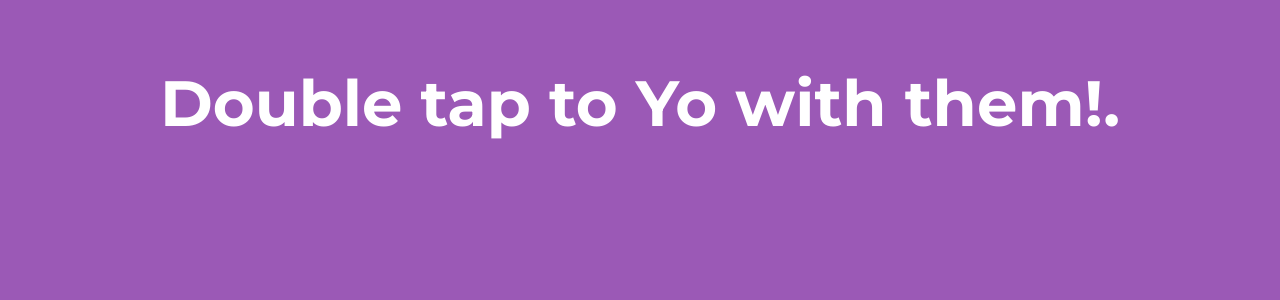
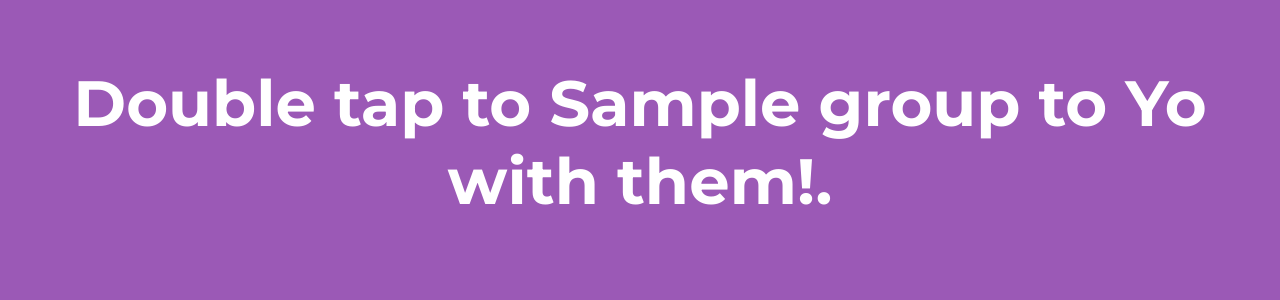
Before and after one commit to rhaps0dy/yoparty, a Django app: template yoparty/templates/yoparty/loc_page.html in a window 1280 px wide. Shown: the top 300 px of the page. Run offline with Django 3.2, Linux system fonts and the light colour scheme; the template is opened without the code that fills it: most values are stand-ins (such as "Sample title", 1, 10 or a date in 2020).

Commit message:
minor text changes

```diff
--- a/yoparty/templates/yoparty/loc_page.html
+++ b/yoparty/templates/yoparty/loc_page.html
@@ -9,6 +9,6 @@
 	<link href='http://fonts.googleapis.com/css?family=Montserrat:700' rel='stylesheet' type='text/css'>
 </head>
 <body>
-<p class="help">Double tap to Yo with them!.</p>
+<p class="help">Double tap to {{ group }} to Yo with them!.</p>
 </body>
 </html>
```
